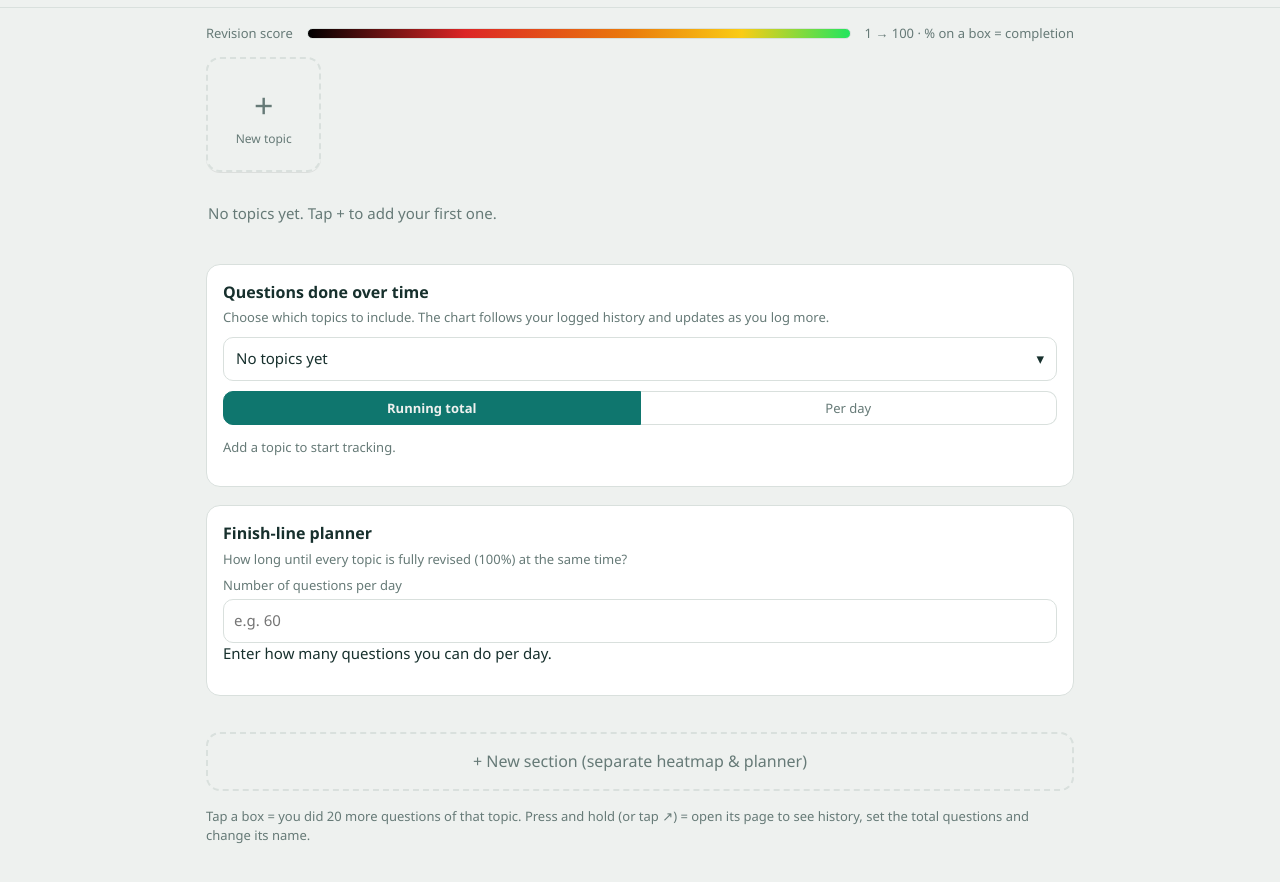
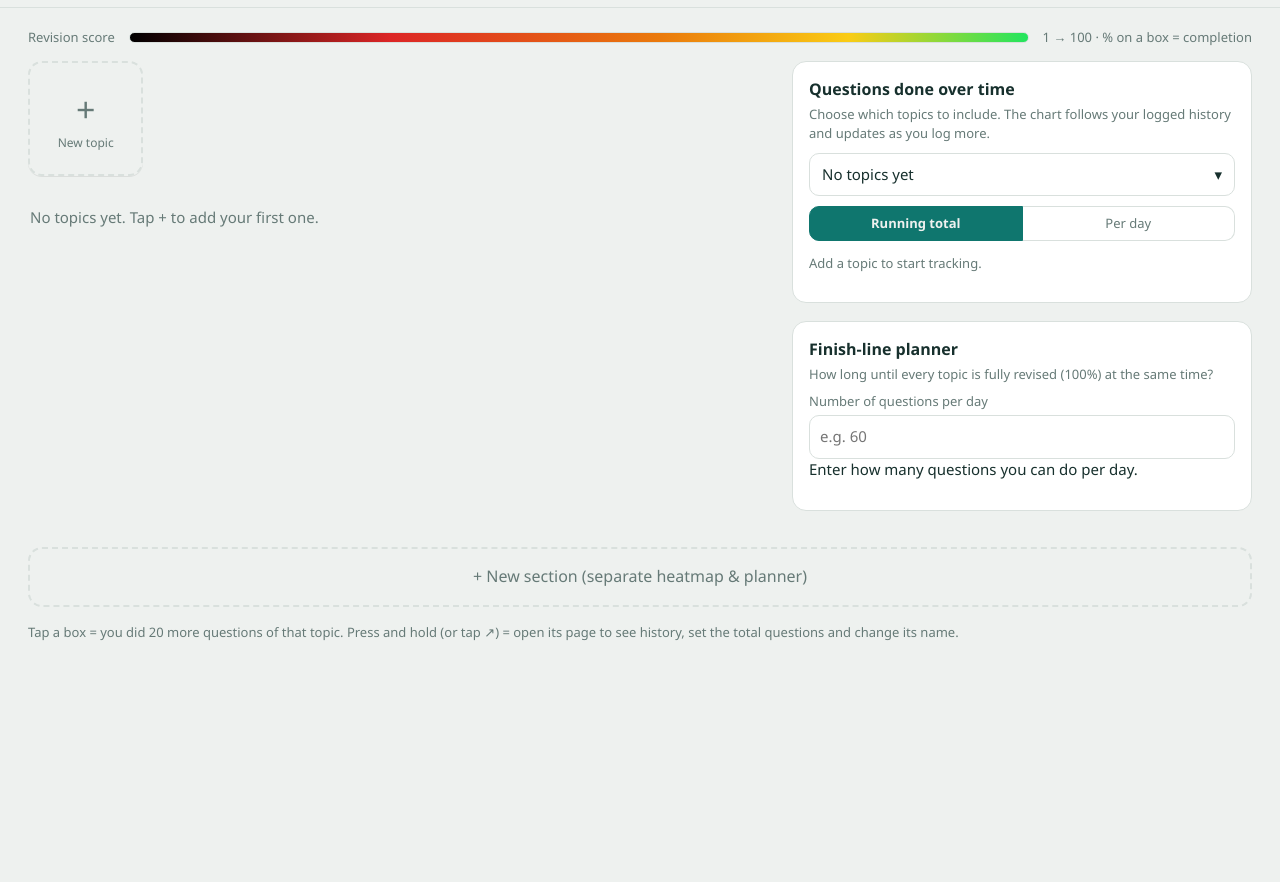
Before and after one commit to Ashwin-k-bang/revise, a plain HTML site: page index.html in a window 1280 px wide. Shown: the part 50-932 px from the top of the page. After the commit the page ends 800 px from the top, so only its background shows below. Drawn offline with Linux system fonts and the light colour scheme.

Commit message:
Add files via upload

```diff
--- a/index.html
+++ b/index.html
@@ -115,6 +115,16 @@ dialog input{font:inherit;color:inherit;width:100%;background:var(--card);border
 .cht2 .dot{fill:var(--acc);stroke:var(--card);stroke-width:2}
 .cht2 .tipl{stroke:var(--ink);stroke-width:1;opacity:.5}
 .cht2 .tipt{fill:var(--ink);font-weight:700;font-size:12px}
+
+/* desktop / PC layout: heatmap on the left, charts + planner on the right. Phones and tablets are unchanged. */
+@media (min-width:1000px){
+  main{max-width:1440px;padding:20px 28px}
+  .sec{display:grid;grid-template-columns:minmax(0,1fr) minmax(380px,460px);grid-template-areas:"head head" "heat hist" "heat plan";column-gap:22px;row-gap:0;align-items:start}
+  .sec>.sechead{grid-area:head}
+  .sec>.grid{grid-area:heat}
+  .sec>.plan.hist{grid-area:hist;margin-top:0}
+  .sec>.plan:not(.hist){grid-area:plan}
+}
 </style>
 </head>
 <body>
```
